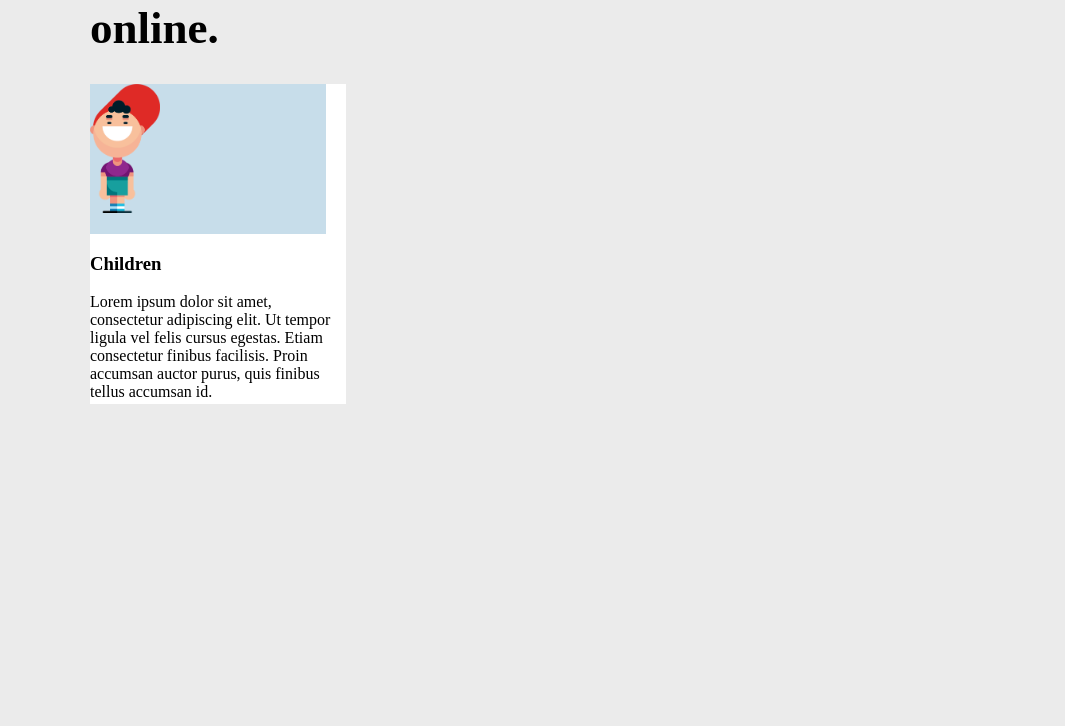
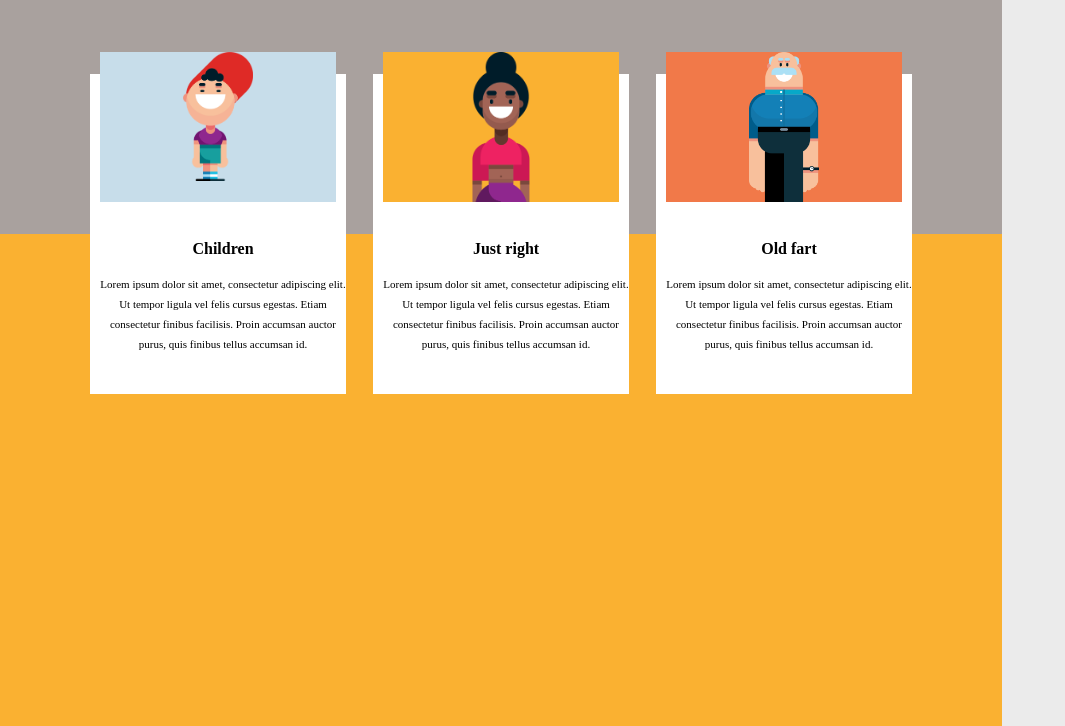
Before and after one commit to Robert-Tyborn/v.38-insurance, a plain HTML site: page index.html in a window 1280 px wide. Shown: the part 934-1660 px from the top of the page, without its empty margins (0-1065 px from the left). Drawn offline with Linux system fonts and the light colour scheme.

Commit message:
little better

```diff
--- a/CSS/styles.css
+++ b/CSS/styles.css
@@ -116,28 +116,45 @@ body{
     height: 1292px;
     display: grid;
     grid-template-columns: 90px 1fr 1fr 27px 1fr 1fr 27px 1fr 1fr 90px;
-    grid-template-rows: 90px 237px 90px  160px 160px 1fr;
+    grid-template-rows: 90px 137px 90px 90px  160px 160px 1fr;
 }
 .main .main__title{
     font-size: 45px;
-    grid-column: 2 / span 2;
+    grid-column: 2 / span 4;
     grid-row: 2;
+    color: white;
 }
 .main .main__text{
     grid-column: 7 / span 3;
     grid-row: 2;
 }
+.main .main__button{
+    grid-column: 2;
+    grid-row: 3;
+}
 .main .main__card_1{
     background-color: #ffffff;
     grid-column: 2 / span 2;
-    grid-row: 4 / span 2;
+    grid-row: 5 / span 2;
+    text-align: center;
+    padding-left: 10px;
+}
+.main .main__card_1 .main__card_1__title, .main__card_2__title, .main__card_3__title{
+    font-size: 16px;
+}
+.main .main__card_1 .main__card_1__text, .main__card_2__text, .main__card_3__text{
+    font-size: 11px;
+    line-height: 20px;
 }
 .main .main__card_1 .main__card_1_img{
     width: 236px;
     height: 150px;
     background-color:#C7DDEA;
     grid-column: 2;
-    grid-row: 4;
+    grid-row: 5;
+    transform: translateY(-22px);
+    overflow: hidden;
+
 }
 .main .main__card_1 .main__card_1_img .main__card_1_img__image{
     width: 70px;
@@ -145,6 +162,63 @@ body{
     background-repeat: no-repeat;
     /* background-position: 215px 265px; */
 }
+
+.main .main__card_2{
+    background-color: #ffffff;
+    grid-column: 5 / span 2;
+    grid-row: 5 / span 2;
+    text-align: center;
+    padding-left: 10px;
+}
+.main .main__card_2 .main__card_2_img{
+    width: 236px;
+    height: 150px;
+    background-color:#FAB131;
+    grid-column: 2;
+    grid-row: 5;
+    transform: translateY(-22px);
+    overflow: hidden;
+}
+.main .main__card_2 .main__card_2_img .main__card_2_img__image{
+    width: 70px;
+    /* background-size: 214px 138px;  */
+    background-repeat: no-repeat;
+    /* background-position: 215px 265px; */
+}
+
+.main .main__card_3{
+    background-color: #ffffff;
+    grid-column: 8 / span 2;
+    grid-row: 5 / span 2;
+    text-align: center;
+    padding-left: 10px;
+}
+.main .main__card_3 .main__card_3_img{
+    width: 236px;
+    height: 150px;
+    background-color:#F17949;
+    grid-column: 2;
+    grid-row: 5;
+    transform: translateY(-22px);
+    overflow: hidden;
+}
+.main .main__card_3 .main__card_3_img .main__card_3_img__image{
+    width: 70px;
+    /* background-size: 214px 138px;  */
+    background-repeat: no-repeat;
+    /* background-position: 215px 265px; */
+}
+.main .main__bgcolor_top{
+    grid-column: 1 / span 11;
+    grid-row: 1 / span 6;
+    background-color: #A9A19E;
+}
+.main .main__bgcolor_bottom{
+    grid-column: 1 / span 11;
+    grid-row: 6 / span 2;
+    background-color: #FAB131;
+}
+
 @media screen and (max-width:768px){
     .header_grid{
         grid-template-columns: repeat(1, 1fr);
--- a/index.html
+++ b/index.html
@@ -36,6 +36,10 @@
     </header>
 
     <main class="main">
+
+        <div class="main__bgcolor_top"></div>
+        <div class="main__bgcolor_bottom"></div>
+
         <h2 class="main__title">Your personal
             financial safety
             net online.</h2>
@@ -50,6 +54,22 @@
             <p class="main__card_1__text">Lorem ipsum dolor sit amet, consectetur adipiscing elit. Ut tempor ligula vel felis cursus egestas. Etiam consectetur finibus facilisis. Proin accumsan auctor purus, quis finibus tellus accumsan id.</p>
 
         </div>
+        <div class="main__card_2">
+            <div class="main__card_2_img">
+                <img class="main__card_2_img__image" src="IMG/adult.png" alt="">
+            </div>
+            <h3 class="main__card_2__title">Just right</h3>
+            <p class="main__card_2__text">Lorem ipsum dolor sit amet, consectetur adipiscing elit. Ut tempor ligula vel felis cursus egestas. Etiam consectetur finibus facilisis. Proin accumsan auctor purus, quis finibus tellus accumsan id.</p>
+        </div>
+
+        <div class="main__card_3">
+            <div class="main__card_3_img">
+                <img class="main__card_3_img__image" src="IMG/old.png" alt="">
+            </div>
+            <h3 class="main__card_3__title">Old fart</h3>
+            <p class="main__card_3__text">Lorem ipsum dolor sit amet, consectetur adipiscing elit. Ut tempor ligula vel felis cursus egestas. Etiam consectetur finibus facilisis. Proin accumsan auctor purus, quis finibus tellus accumsan id.</p>
+        </div>
+
     </main>
 </body>
 </html>
```
